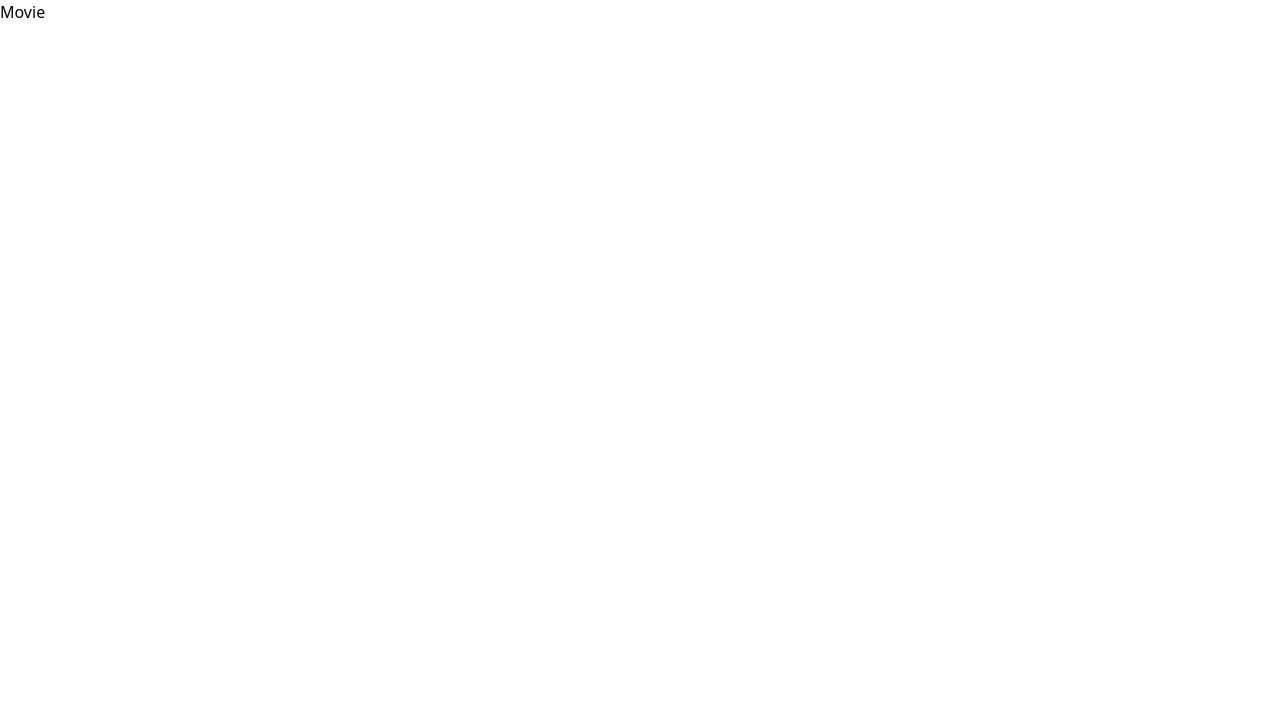
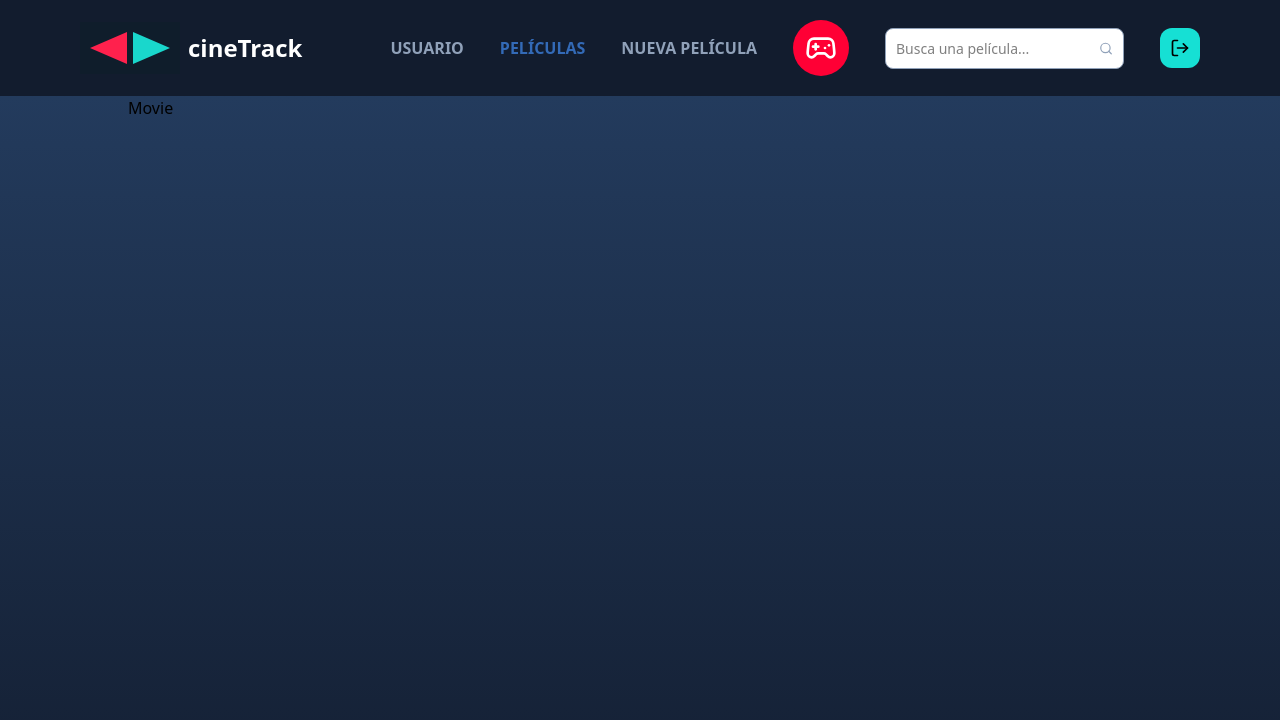
Before and after one commit to movies-letterboxd/letterboxd-movies-front, a React (Vite) app: page /movies/1 in a window 1280 px wide. Shown: the top 720 px of the page. Built offline with nearby package versions, Linux system fonts and the light colour scheme.

Commit message:
Add layout component

```diff
--- a/index.html
+++ b/index.html
@@ -7,7 +7,7 @@
     <link href="/src/tailwind-input.css" rel="stylesheet" />
   </head>
   <body>
-    <div id="root"></div>
+    <div class="antialiased" id="root"></div>
     <script type="module" src="/src/main.tsx"></script>
   </body>
 </html>
--- a/package.json
+++ b/package.json
@@ -12,6 +12,7 @@
   "dependencies": {
     "@tailwindcss/vite": "^4.1.12",
     "axios": "^1.11.0",
+    "lucide-react": "^0.542.0",
     "react": "^19.1.1",
     "react-dom": "^19.1.1",
     "react-router": "^7.8.2",
--- /dev/null
+++ b/src/components/Layout.tsx
@@ -0,0 +1,59 @@
+import { Gamepad2, LogOut, Search } from "lucide-react";
+import { Link, NavLink } from "react-router";
+
+export default function Layout({ children }: { children: React.ReactNode }) {
+  return (
+    <div>
+      <header className="bg-[#121C2E] py-5 px-20 flex items-center justify-between">
+        <div className="flex items-center gap-2">
+          <div className="logo">
+            <div className="triangle left"></div>
+            <div className="triangle right"></div>
+          </div>
+
+          <h1 className="text-2xl text-white font-bold">cineTrack</h1>
+        </div>
+
+        <ol className="flex items-center gap-9 text-white">
+          <NavLink
+            className={({ isActive }) => `text-[#90A1B9] hover:text-[#336ab7] hover:transition-colors font-bold uppercase ${isActive ? 'text-[#336ab7]' : ''}`}
+            to="/usuarios"
+          >
+            Usuario
+          </NavLink>
+          <NavLink
+            className={({ isActive }) => `text-[#90A1B9] hover:text-[#517fc1] hover:transition-colors font-bold uppercase ${isActive ? 'text-[#336ab7]' : ''}`}
+            to="/movies"
+          >
+            Películas
+          </NavLink>
+          <NavLink
+            className={({ isActive }) => `text-[#90A1B9] hover:text-[#336ab7] hover:transition-colors font-bold uppercase ${isActive ? 'text-[#336ab7]' : ''}`}
+            to="/new-movie"
+          >
+            Nueva Película
+          </NavLink>
+
+          <button className="bg-[#FF0035] p-3 rounded-full">
+            <Gamepad2 size={32}  />
+          </button>
+
+          <div className="bg-white flex items-center rounded-lg p-[10px] border-1 border-[#90A1B9]">
+            <input type="text" placeholder="Busca una película..." className="w-full h-full text-black text-sm min-w-46 outline-none" />
+            <Search size={15} color="#90A1B9" />
+          </div>
+
+          <button className="bg-[#16E0D4] p-[10px] rounded-xl hover:bg-[#16e0d2d1] hover:transition-colors">
+            <LogOut size={20} color="black" />
+          </button>
+        </ol>
+      </header>
+
+      <div className="bg-gradient-to-b from-[#233B5D] to-[#121C2E] min-h-dvh">
+        <main className="mx-auto max-w-5xl">
+          {children}
+        </main>
+      </div>
+    </div>
+  )
+}
--- a/src/main.tsx
+++ b/src/main.tsx
@@ -4,14 +4,17 @@ import MoviesPage from './pages/MoviesPage.tsx'
 import MoviePage from './pages/MoviePage.tsx'
 import NewMoviePage from './pages/NewMoviePage.tsx'
 import { Navigate } from 'react-router'
+import Layout from './components/Layout.tsx'
 
 createRoot(document.getElementById('root')!).render(
   <BrowserRouter>
-    <Routes>
-      <Route path="/movies" element={<MoviesPage />} />
-      <Route path="/movies/new" element={<NewMoviePage />} />
-      <Route path="/movies/:id" element={<MoviePage />} />
-      <Route path="/*" element={<Navigate to="/movies" replace />} />
-    </Routes>
+    <Layout>
+      <Routes>
+        <Route path="/movies" element={<MoviesPage />} />
+        <Route path="/new-movie" element={<NewMoviePage />} />
+        <Route path="/movies/:id" element={<MoviePage />} />
+        <Route path="/*" element={<Navigate to="/movies" replace />} />
+      </Routes>
+    </Layout>
   </BrowserRouter>
 )
--- a/src/tailwind-input.css
+++ b/src/tailwind-input.css
@@ -1 +1,26 @@
+@import url('https://fonts.googleapis.com/css2?family=Inter:ital,opsz,wght@0,14..32,100..900;1,14..32,100..900&family=Montserrat:ital,wght@0,100..900;1,100..900&display=swap');
 @import "tailwindcss";
+
+.logo {
+  display: flex;
+  justify-content: center;
+  align-items: center;
+  background: #0f1d2b;
+  gap: 6px;
+  padding: 10px;
+}
+
+.triangle {
+  width: 0;
+  height: 0;
+  border-top: 16.5px solid transparent;
+  border-bottom: 16.5px solid transparent;
+}
+
+.triangle.left {
+  border-right: 37px solid #ff214d;
+}
+
+.triangle.right {
+  border-left: 37px solid #19d7cc;
+}
--- /dev/null
+++ b/tailwind.config.js
@@ -0,0 +1,9 @@
+export default {
+  theme: {
+    extend: {
+      fontFamily: {
+        sans: ['Montserrat', 'sans-serif']
+      }
+    }
+  }
+}
```
Also changed, not shown: 1 other file (tests, documents, lock files or other folders).
